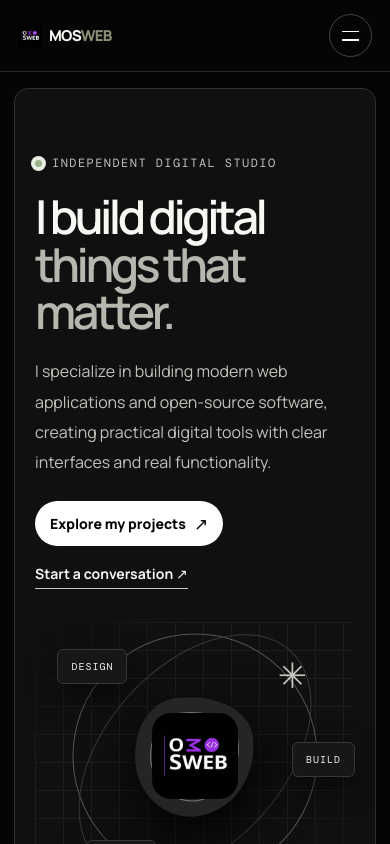
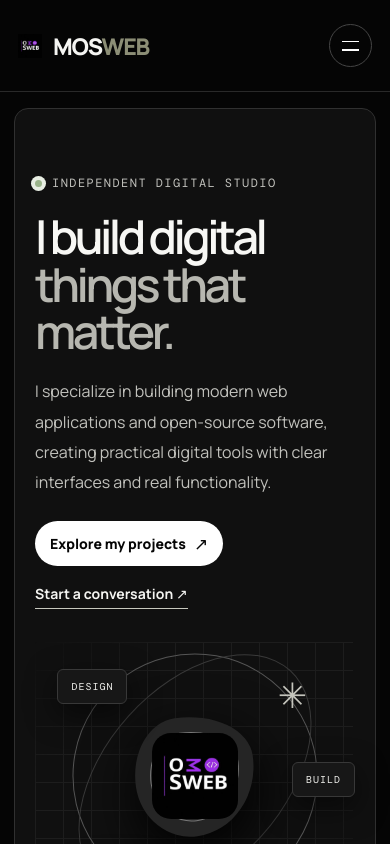
Before and after one commit to moswebgr/MosWeb, a React (Vite) app: page / in a window 390 px wide. Shown: the top 844 px of the page. Built offline with nearby package versions, Linux system fonts and the light colour scheme.

Commit message:
Make the full header logo larger

```diff
--- a/src/App.css
+++ b/src/App.css
@@ -1148,3 +1148,33 @@ body, #root, .site-shell {
     height: 42px !important;
   }
 }
+
+
+/* Header brand — make the complete logo clearly larger. */
+.site-header {
+  min-height: 124px !important;
+  height: 124px !important;
+}
+.site-header .brand {
+  gap: 16px !important;
+  font-size: 29px !important;
+  letter-spacing: -1.2px !important;
+}
+.site-header .brand img {
+  width: 82px !important;
+  height: 82px !important;
+}
+@media (max-width: 700px) {
+  .site-header {
+    min-height: 92px !important;
+    height: 92px !important;
+  }
+  .site-header .brand {
+    gap: 11px !important;
+    font-size: 23px !important;
+  }
+  .site-header .brand img {
+    width: 60px !important;
+    height: 60px !important;
+  }
+}
```
